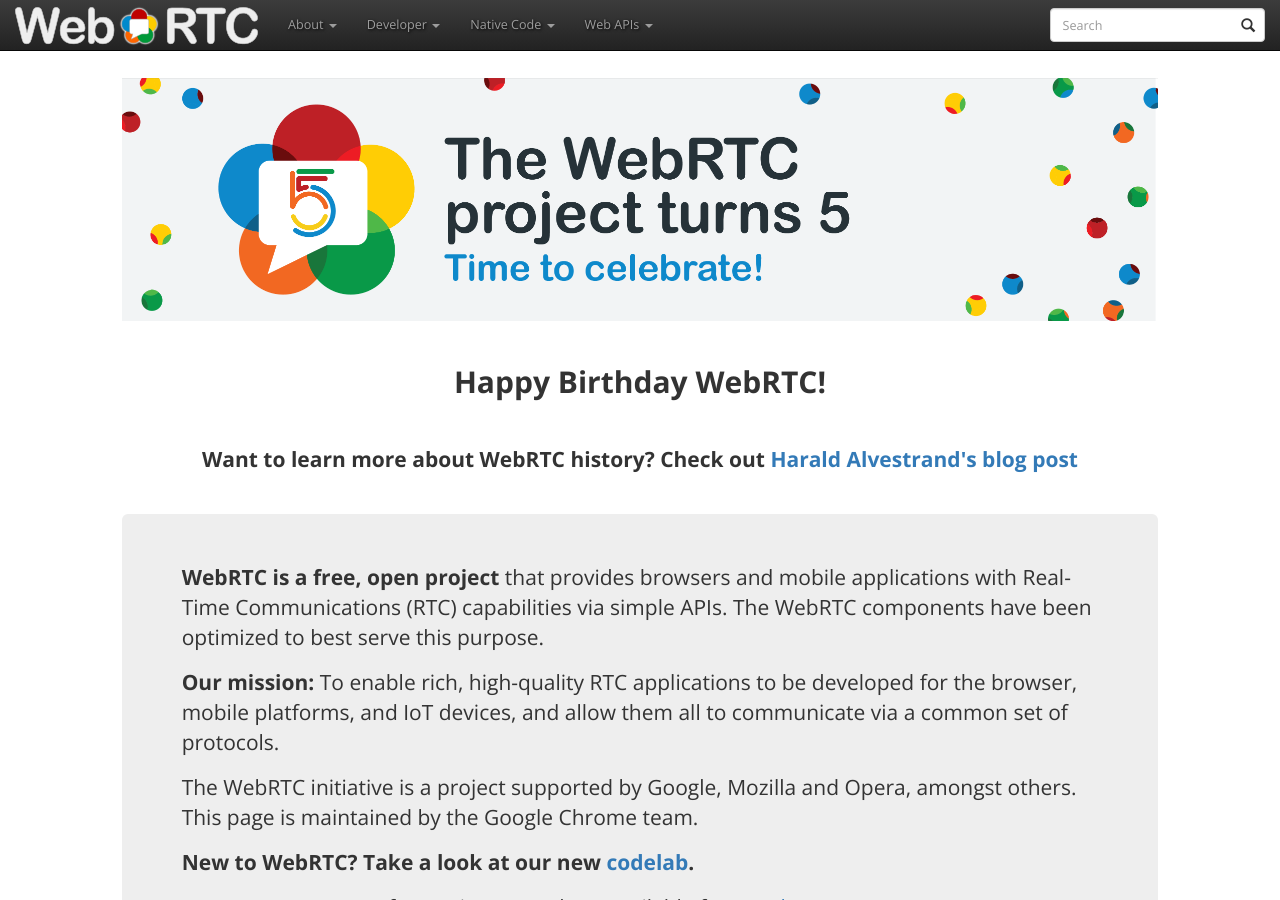
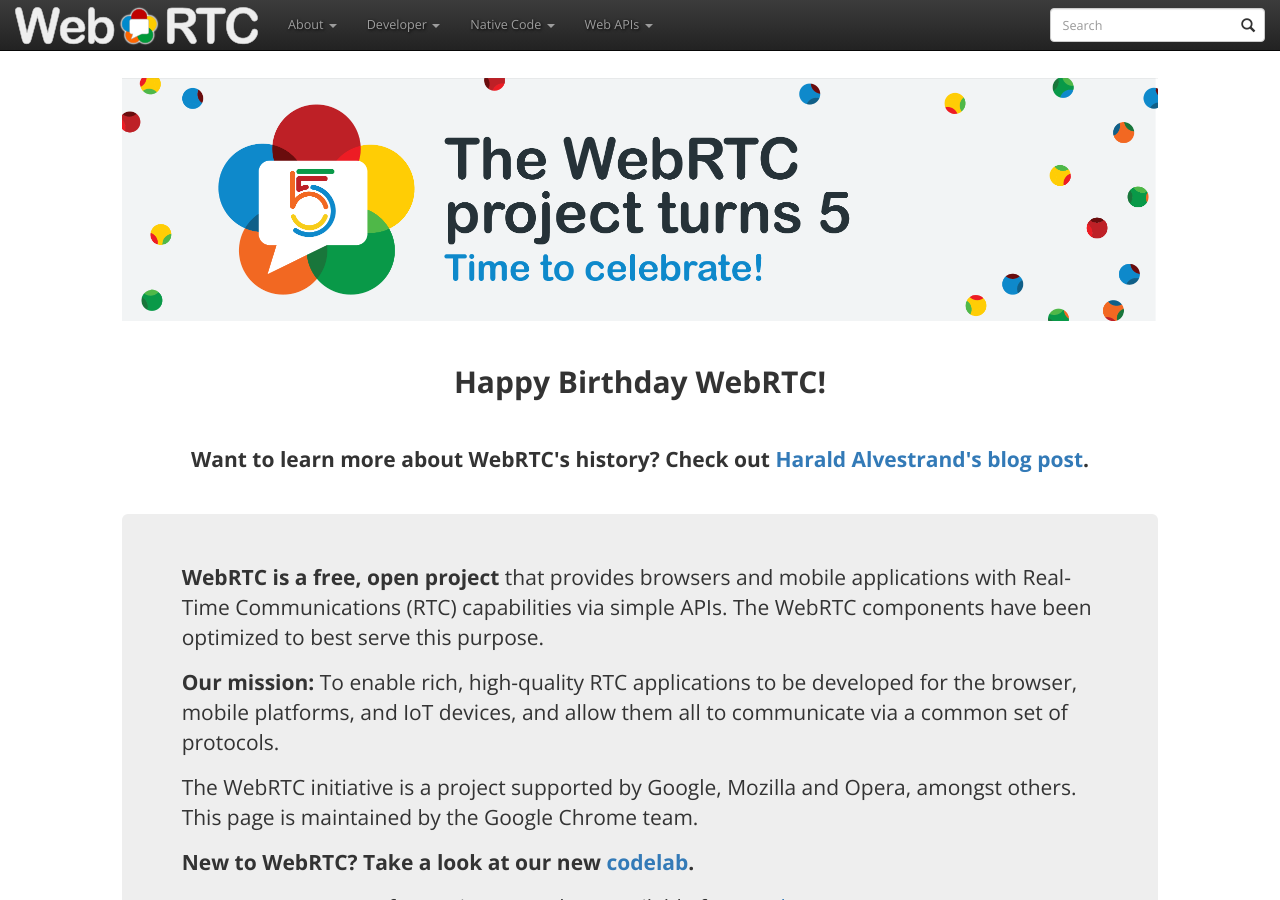
Before and after one commit to webrtc/webrtc-org, a Jekyll site: the page built from index.md, in a window 1280 px wide and 900 px high. Built offline with Jekyll 4.4.1, drawn with Linux system fonts in a browser that asks for light colours.

Commit message:
updated text

```diff
--- a/index.md
+++ b/index.md
@@ -9,8 +9,7 @@ class: home
 
 <p style="font-family: Open Sans, sans-serif; font-size: 30px; font-weight: bold; margin: 40px 0 40px 0; text-align: center">Happy Birthday WebRTC!</p>
 
-<p style="font-family: Open Sans, sans-serif; font-size: 21px; font-weight: bold; margin: 40px 0 40px 0; text-align: center">Want to learn more about WebRTC history? Check out <a href="https://groups.google.com/forum/#!topic/discuss-webrtc/I0GqzwfKJfQ" title="Link to post on discuss-webrtc">Harald Alvestrand's blog post</a>
-</p>
+<p style="font-family: Open Sans, sans-serif; font-size: 21px; font-weight: bold; margin: 40px 0 40px 0; text-align: center">Want to learn more about WebRTC's history? Check out <a href="https://groups.google.com/forum/#!topic/discuss-webrtc/I0GqzwfKJfQ" title="Link to post on discuss-webrtc">Harald Alvestrand's blog post</a>.</p>
 
 
 <div class="jumbotron clearfix" markdown="1">
```
